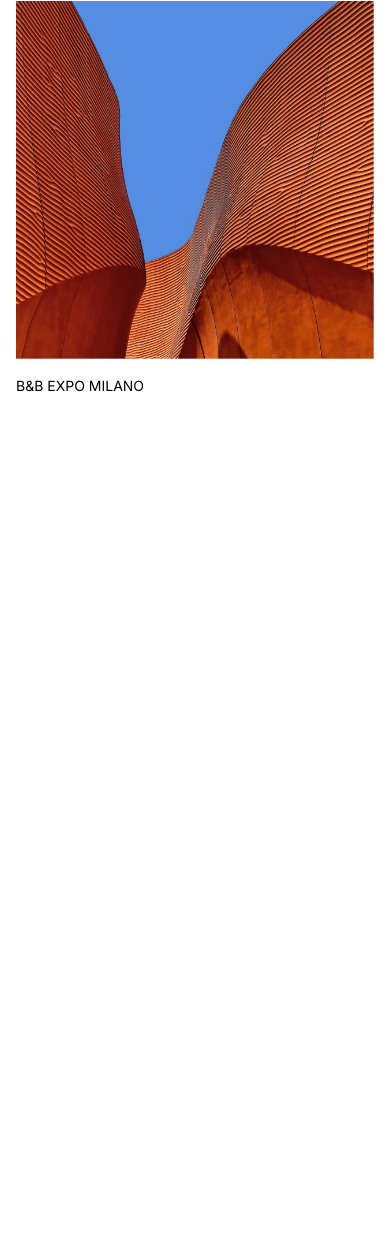
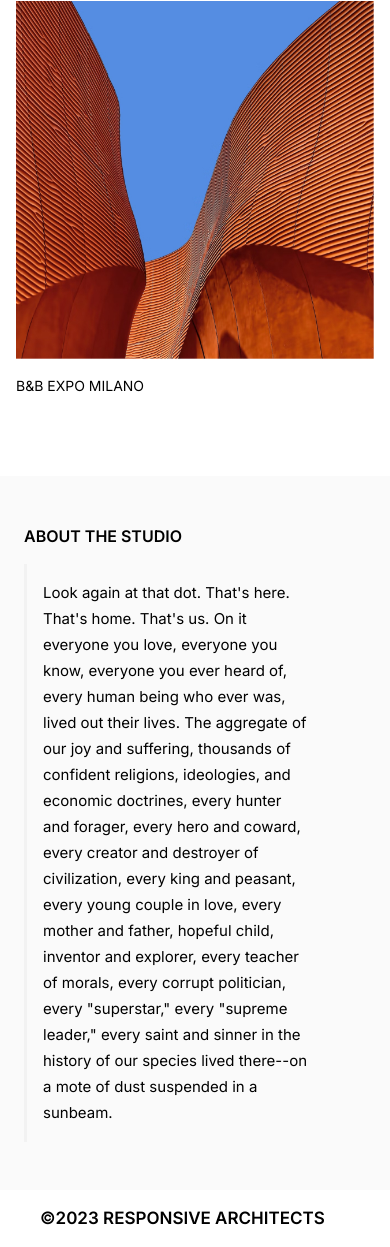
Before and after one commit to silviakooinga/gra322, a plain HTML site: page responsive-architects/index.html in a window 390 px wide. Shown: the part 1279-2526 px from the top of the page. Before the commit the page ends 1755 px from the top, so only its background shows below. Drawn offline with nearby package versions, Linux system fonts and the light colour scheme.

Commit message:
Mobile and desktop finished

```diff
--- a/responsive-architects/css/styles.css
+++ b/responsive-architects/css/styles.css
@@ -103,6 +103,43 @@ header .inner {
     text-transform: uppercase;
 }
 
+.about-the-studio h2 {
+    font-size: 16px;
+    font-weight: 600;
+    margin-bottom: 1rem;
+    text-transform: uppercase;
+    margin-left: .5rem;
+}
+
+.about-the-studio {
+    padding: 3rem 1rem;
+    background-color: #FAFAFA;
+}
+
+.about-the-studio p {
+    font-size: 15px;
+    line-height: 26px;
+    font-weight: 300px;
+    padding: 1rem;
+    margin-right: 3rem;
+}
+
+.stroke {
+    border-left: #F2F2F2 solid 3px;
+    margin-left: .5rem;
+}
+
+footer {
+    margin-left: 24px;
+    padding: 1rem;
+}
+
+h2 {
+    font-size: 17px;
+    text-transform: uppercase;
+}
+
+
 @media screen and (min-width: 680px) {
     .work-grid {
         display: grid;
@@ -125,4 +162,23 @@ header .inner {
         gap: 3rem;
     }
 
+    .about-the-studio {
+        display: grid;
+        grid-template-columns: 1fr 3fr;
+        padding: 5rem;
+    }
+
+    .about-the-studio h2 {
+        margin-left: 15rem;
+    }
+
+    .stroke {
+        margin-right: 12rem;
+    }
+
+    footer {
+        margin-left: 15rem;
+        padding: 1.5rem;
+    }
+
 }
--- a/responsive-architects/index.html
+++ b/responsive-architects/index.html
@@ -85,6 +85,19 @@
 
   </section>
 
+  <section class="about-the-studio">
+
+    <h2>About the Studio</h2>
+
+      <div class="stroke">
+        <p>Look again at that dot. That's here. That's home. That's us. On it everyone you love, everyone you know, everyone you ever heard of, every human being who ever was, lived out their lives. The aggregate of our joy and suffering, thousands of confident religions, ideologies, and economic doctrines, every hunter and forager, every hero and coward, every creator and destroyer of civilization, every king and peasant, every young couple in love, every mother and father, hopeful child, inventor and explorer, every teacher of morals, every corrupt politician, every "superstar," every "supreme leader," every saint and sinner in the history of our species lived there--on a mote of dust suspended in a sunbeam.</p>
+      </div>
+
+  </section>
+
+  <footer>
+    <h2>©2023 responsive architects</h2>
+  </footer>
 
   <!-- Load Scripts -->
   <script src="js/scripts.js"></script>
```
